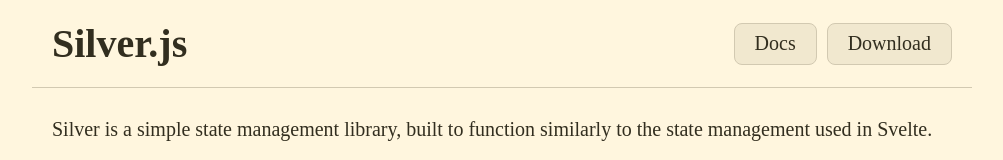
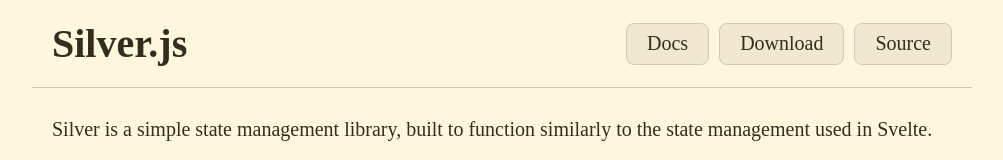
Before and after one commit to arimelody/silver.js, a plain HTML site: page site/index.html in a window 1280 px wide. Shown: the top 160 px of the page, without its empty margins (138-1141 px from the left). Drawn offline with Linux system fonts and the light colour scheme; files whose address does not match are found by name.

Commit message:
add source link to navbar

```diff
--- a/site/index.html
+++ b/site/index.html
@@ -14,6 +14,7 @@
             <nav>
                 <a href="/">Docs</a>
                 <a href="/silver.min.js">Download</a>
+                <a href="https://github.com/arimelody/silver.js">Source</a>
             </nav>
         </header>
         <main>
```
